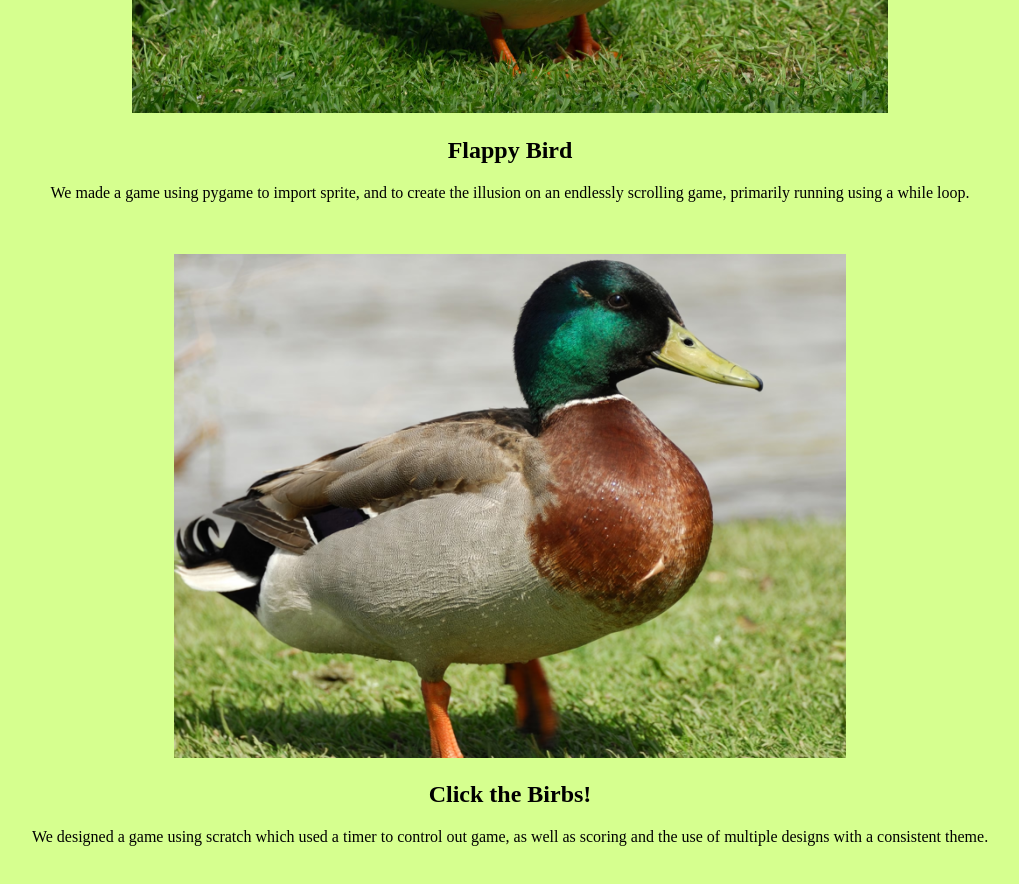
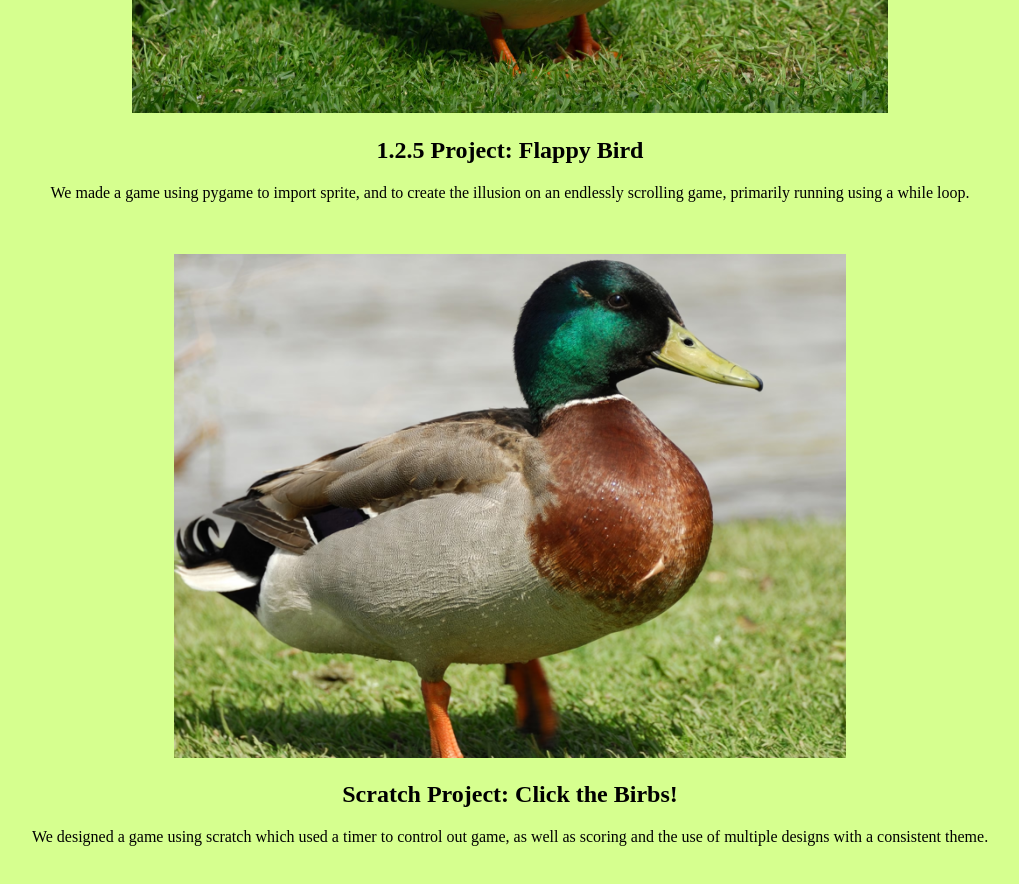
Before and after one commit to mi-she-ru/mi-she-ru.github.io, a plain HTML site: page portfolio.html in a window 1280 px wide. Shown: the part 1160-2044 px from the top of the page, without its empty margins (130-1149 px from the left). Drawn offline with Linux system fonts and the light colour scheme.

Commit message:
Update portfolio.html

```diff
--- a/portfolio.html
+++ b/portfolio.html
@@ -13,19 +13,19 @@
     <br>
     <img src="images/chicken.jpg" witdth="672"; height="504">>
     <br>
-    <h2>  Crossy Road </h2>
+    <h2>1.1.9 Project: Crossy Road</h2>
     <p> We created a game with colorful mechanics which imaitated the experience of playing crossy road wthin my program. </p>
     <br>
     <br>
     <img src="images/duck.jpg" witdth="672"; height="504">
     <br>
-    <h2> Flappy Bird </h2>
+    <h2>1.2.5 Project: Flappy Bird </h2>
     <p> We made a game using pygame to import sprite, and to create the illusion on an endlessly scrolling game, primarily running using a while loop. </p>
     <br>
     <br>
     <img src="images/mallard.png" witdth="672"; height="504">
     <br>
-    <h2>  Click the Birbs! </h2>
+    <h2>  Scratch Project: Click the Birbs! </h2>
     <p> We designed a game using scratch which used a timer to control out game, as well as scoring and the use of multiple designs with a consistent theme. </p>
     <br>
     </center>
```
